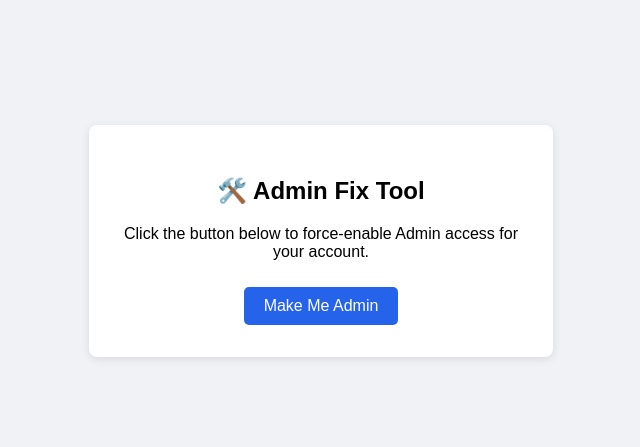
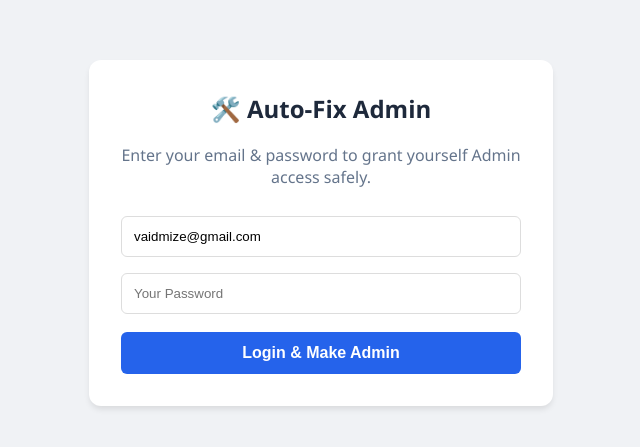
Before and after one commit to pundibanku/skillorbit, a plain HTML site: page admin-setup.html in a window 1280 px wide. Shown: the part 167-614 px from the top of the page, without its empty margins (319-959 px from the left). Drawn offline with Linux system fonts and the light colour scheme; no server answers.

Commit message:
Add files via upload

```diff
--- a/admin-setup.html
+++ b/admin-setup.html
@@ -7,32 +7,45 @@
     <title>Fix Admin Access</title>
     <style>
         body {
-            font-family: sans-serif;
+            font-family: 'Segoe UI', sans-serif;
             display: flex;
             justify-content: center;
             align-items: center;
             height: 100vh;
             background: #f0f2f5;
+            margin: 0;
         }
 
         .card {
             background: white;
             padding: 2rem;
-            border-radius: 8px;
-            box-shadow: 0 2px 10px rgba(0, 0, 0, 0.1);
+            border-radius: 12px;
+            box-shadow: 0 4px 6px -1px rgba(0, 0, 0, 0.1);
+            width: 100%;
+            max-width: 400px;
             text-align: center;
-            max-width: 400px;
+        }
+
+        input {
+            width: 100%;
+            padding: 12px;
+            margin: 8px 0;
+            border: 1px solid #ddd;
+            border-radius: 6px;
+            box-sizing: border-box;
         }
 
         button {
             background: #2563eb;
             color: white;
             border: none;
-            padding: 10px 20px;
-            border-radius: 5px;
+            padding: 12px 20px;
+            border-radius: 6px;
             cursor: pointer;
             font-size: 16px;
+            width: 100%;
             margin-top: 10px;
+            font-weight: 600;
         }
 
         button:hover {
@@ -41,23 +54,42 @@
 
         .status {
             margin-top: 15px;
-            padding: 10px;
-            border-radius: 4px;
+            padding: 12px;
+            border-radius: 6px;
             display: none;
+            font-size: 14px;
+            text-align: left;
         }
 
         .success {
             background: #dcfce7;
             color: #166534;
+            border: 1px solid #bbf7d0;
         }
 
         .error {
             background: #fee2e2;
             color: #991b1b;
+            border: 1px solid #fecaca;
+        }
+
+        h2 {
+            color: #1e293b;
+            margin-top: 0;
+        }
+
+        .step {
+            margin-bottom: 20px;
+            text-align: left;
+        }
+
+        .step-title {
+            font-weight: bold;
+            margin-bottom: 5px;
+            color: #475569;
         }
     </style>
 
-    <!-- Firebase SDKs -->
     <script src="https://www.gstatic.com/firebasejs/9.22.0/firebase-app-compat.js"></script>
     <script src="https://www.gstatic.com/firebasejs/9.22.0/firebase-auth-compat.js"></script>
     <script src="https://www.gstatic.com/firebasejs/9.22.0/firebase-firestore-compat.js"></script>
@@ -65,14 +97,21 @@
 
 <body>
     <div class="card">
-        <h2>🛠️ Admin Fix Tool</h2>
-        <p>Click the button below to force-enable Admin access for your account.</p>
-        <button id="fixBtn" onclick="makeMeAdmin()">Make Me Admin</button>
+        <h2>🛠️ Auto-Fix Admin</h2>
+
+        <div id="loginStep">
+            <p style="color: #64748b; margin-bottom: 20px;">Enter your email & password to grant yourself Admin access
+                safely.</p>
+            <input type="email" id="email" placeholder="Your Email (e.g., vaidmize@gmail.com)"
+                value="vaidmize@gmail.com">
+            <input type="password" id="password" placeholder="Your Password">
+            <button onclick="fixAdmin()">Login & Make Admin</button>
+        </div>
+
         <div id="status" class="status"></div>
     </div>
 
     <script>
-        // CONFIG IS CORRECT (Matched with User Provided)
         const firebaseConfig = {
             apiKey: "AIzaSyDFAuo5deSArYV6I8GqUmHGlVjDx27x0QM",
             authDomain: "test-projects-34f9b.firebaseapp.com",
@@ -82,42 +121,40 @@
             appId: "1:707160789934:web:429b47ab1088dc0f95ae3f"
         };
 
-        // Initialize
         firebase.initializeApp(firebaseConfig);
         const auth = firebase.auth();
         const db = firebase.firestore();
 
-        async function makeMeAdmin() {
-            const btn = document.getElementById('fixBtn');
+        async function fixAdmin() {
+            const email = document.getElementById('email').value;
+            const password = document.getElementById('password').value;
             const status = document.getElementById('status');
+            const btn = document.querySelector('button');
+
+            if (!email || !password) {
+                showStatus("Please enter both email and password.", "error");
+                return;
+            }
 
             btn.disabled = true;
             btn.innerText = "Processing...";
             status.style.display = 'none';
 
-            // 1. Check Login
-            const user = auth.currentUser;
-            if (!user) {
-                status.innerText = "❌ You are not logged in! Go to Login page first.";
-                status.className = "status error";
-                status.style.display = 'block';
-                btn.disabled = false;
-                btn.innerText = "Make Me Admin";
-                return;
-            }
+            try {
+                // 1. Sign In
+                const cred = await auth.signInWithEmailAndPassword(email, password);
+                const uid = cred.user.uid;
 
-            try {
-                // 2. FORCE WRITE to Database
-                await db.collection('users').doc(user.uid).set({
-                    email: user.email,
-                    role: 'admin', // The Magic Key
+                // 2. Force Write Admin Role
+                await db.collection('users').doc(uid).set({
+                    email: email,
+                    role: 'admin',
                     updatedAt: firebase.firestore.FieldValue.serverTimestamp()
                 }, { merge: true });
 
                 // 3. Success
-                status.innerText = "✅ SUCCESS! You are now an Admin.\nRedirecting to dashboard...";
-                status.className = "status success";
-                status.style.display = 'block';
+                showStatus(`✅ SUCCESS!\nUser: ${email}\nRole: Adjusted to 'admin'`, "success");
+                btn.innerText = "Redirecting to Dashboard...";
 
                 setTimeout(() => {
                     window.location.href = 'admin/index.html';
@@ -125,20 +162,21 @@
 
             } catch (error) {
                 console.error(error);
-                status.innerText = "❌ Database Error: " + error.message + "\n(Check Firestore Rules in Console)";
-                status.className = "status error";
-                status.style.display = 'block';
+                let msg = error.message;
+                if (error.code === 'auth/wrong-password') msg = "Incorrect Password!";
+                if (error.code === 'auth/user-not-found') msg = "User not found! Register first.";
+                showStatus("❌ Error: " + msg, "error");
                 btn.disabled = false;
-                btn.innerText = "Try Again";
+                btn.innerText = "Login & Make Admin";
             }
         }
 
-        // Wait for Auth to load
-        auth.onAuthStateChanged(user => {
-            if (user) {
-                console.log("Logged in as:", user.email);
-            }
-        });
+        function showStatus(msg, type) {
+            const el = document.getElementById('status');
+            el.innerText = msg;
+            el.className = `status ${type}`;
+            el.style.display = 'block';
+        }
     </script>
 </body>
 
```
